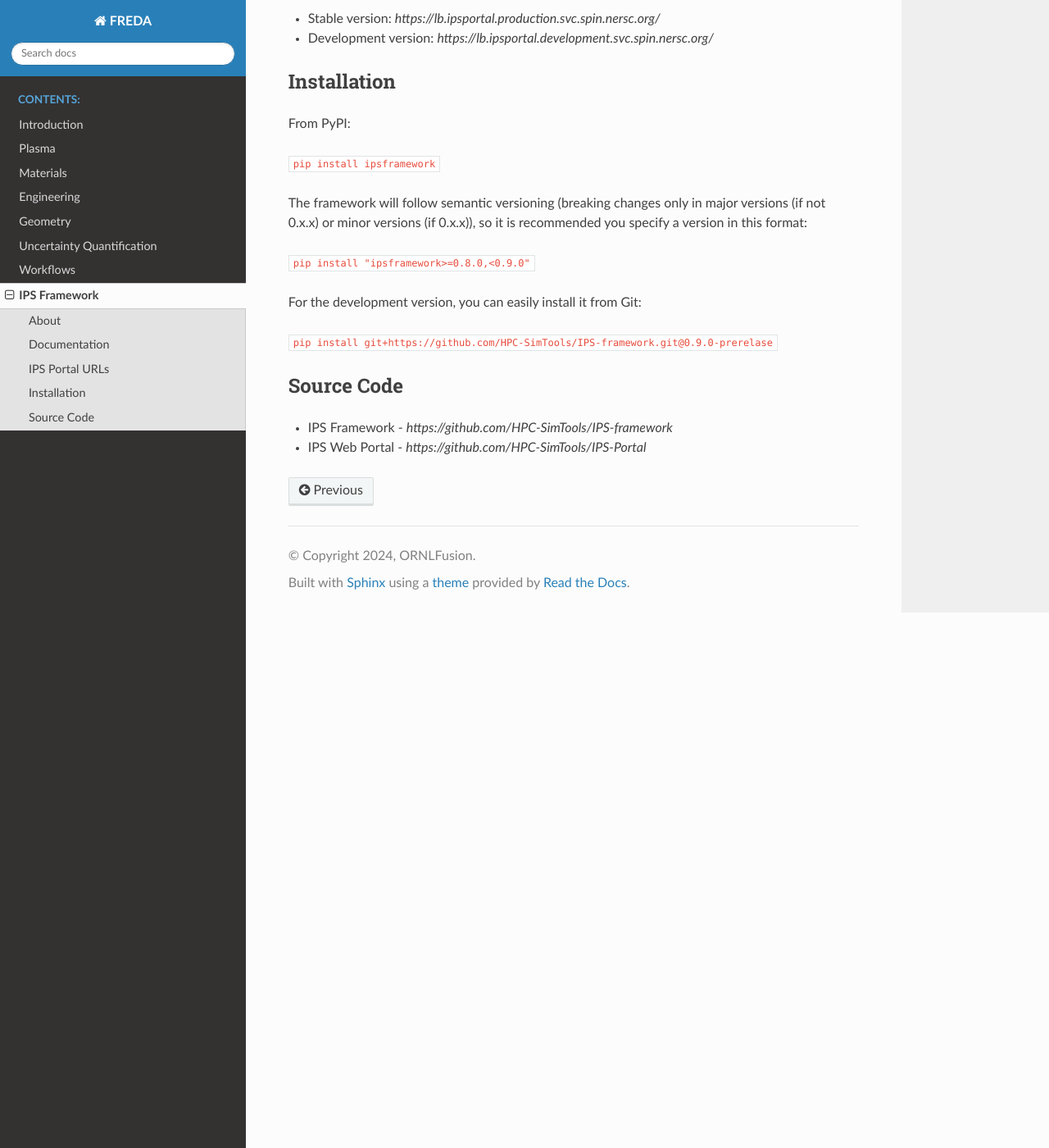
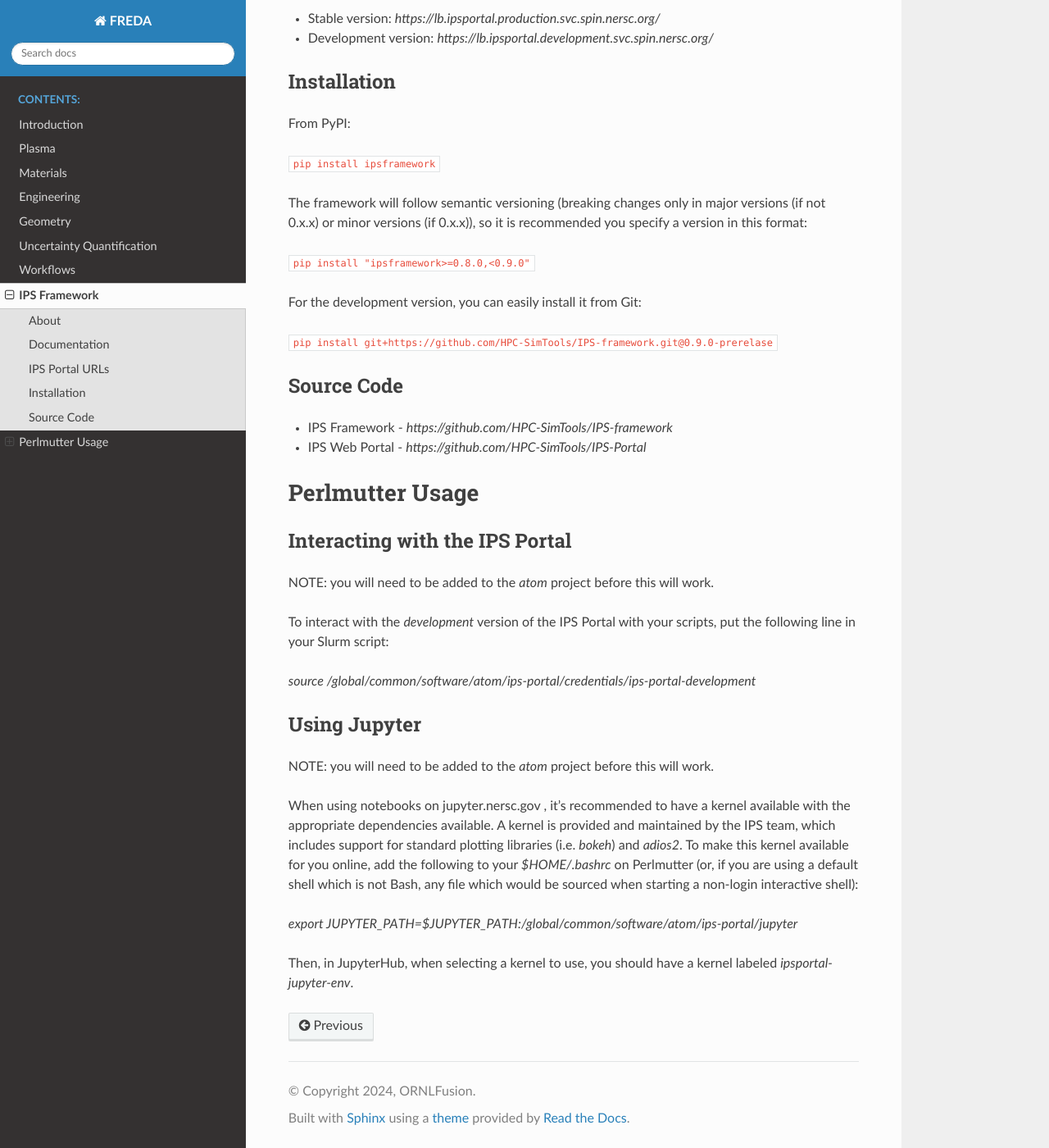
Before and after one commit to ORNL-Fusion/freda-doc, a Sphinx documentation site: the page built from docs/ips.rst, in a window 1280 px wide and 1400 px high, scrolled down 1169 px. Shown: the whole window at 82% size. Built offline with Sphinx 7.4.7 and the Read the Docs theme 3.1.0, drawn with Linux system fonts in a browser that asks for light colours; some of the changed text lies outside the part shown.

Commit message:
Update ips.rst with some information on how to interact with the Portal/JupyterHub

```diff
--- a/docs/ips.rst
+++ b/docs/ips.rst
@@ -31,11 +31,11 @@ The framework also allows for integration with an optional IPS Web Portal, which
 Documentation
 -------------
 
+Documentation specific to IPS as used by FREDA can be found on this page.
+
 The latest version of the IPS Documentation can be found at `https://ips-framework.readthedocs.io/en/latest/` . This documentation is meant to capture the primary development branch of the IPS framework. A web portal instance for this branch will be supported, but you may have to install the IPS framework from the Git source instead of through PyPI.
 
 The stable version of the IPS Documentation can be found at `https://ips-framework.readthedocs.io` , which will always reference the last release of the IPS framework on PyPI.
-
-Documentation specific to the IPS
 
 IPS Portal URLs
 ---------------
@@ -63,3 +63,26 @@ Source Code
 
 - IPS Framework - `https://github.com/HPC-SimTools/IPS-framework`
 - IPS Web Portal - `https://github.com/HPC-SimTools/IPS-Portal`
+
+Perlmutter Usage
+================
+
+Interacting with the IPS Portal
+-------------------------------
+
+NOTE: you will need to be added to the `atom` project before this will work.
+
+To interact with the *development* version of the IPS Portal with your scripts, put the following line in your Slurm script:
+
+`source /global/common/software/atom/ips-portal/credentials/ips-portal-development`
+
+Using Jupyter
+-------------
+
+NOTE: you will need to be added to the `atom` project before this will work.
+
+When using notebooks on jupyter.nersc.gov , it's recommended to have a kernel available with the appropriate dependencies available. A kernel is provided and maintained by the IPS team, which includes support for standard plotting libraries (i.e. `bokeh`) and `adios2`. To make this kernel available for you online, add the following to your `$HOME/.bashrc` on Perlmutter (or, if you are using a default shell which is not Bash, any file which would be sourced when starting a non-login interactive shell):
+
+`export JUPYTER_PATH=$JUPYTER_PATH:/global/common/software/atom/ips-portal/jupyter`
+
+Then, in JupyterHub, when selecting a kernel to use, you should have a kernel labeled `ipsportal-jupyter-env`.
```
